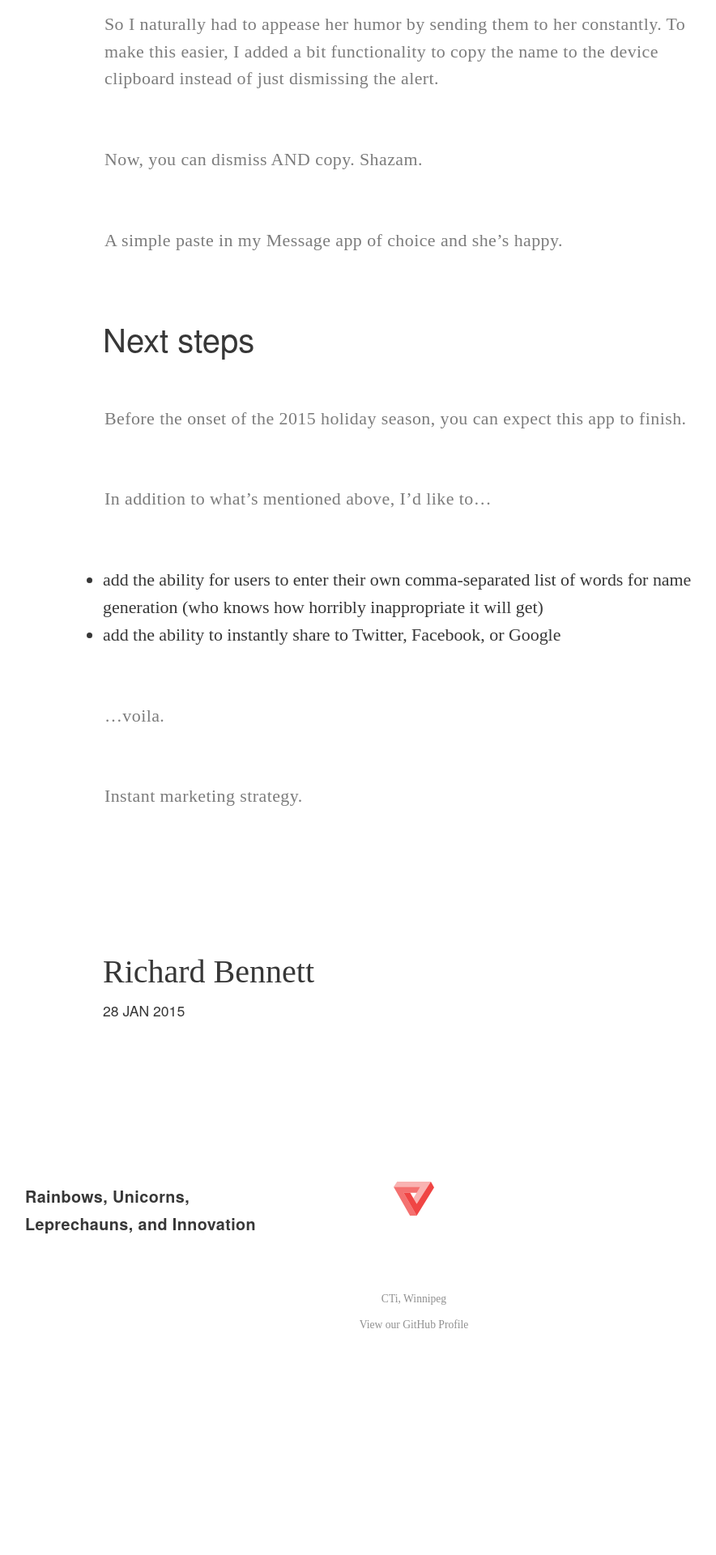
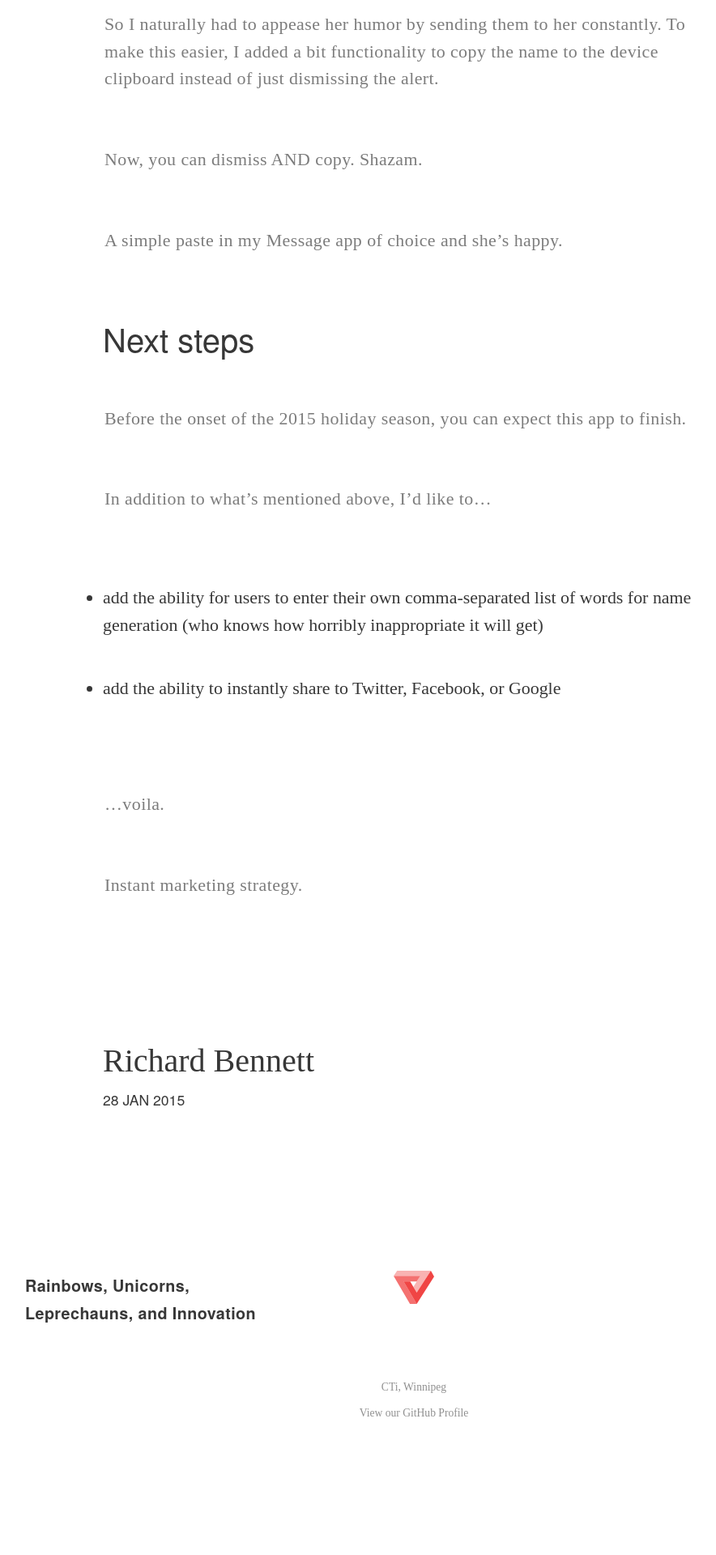
Before and after one commit to CTi-Winnipeg/cti-winnipeg.github.io, a Jekyll site: the page built from blog/code/_posts/2015-01-28-elf-name-generator.md, in a window 1280 px wide. Shown: the part 3326-5246 px from the top of the page at 81% size, without its empty margins (129-1013 px from the left). Built offline with Jekyll 4.4.1, drawn with Linux system fonts in a browser that asks for light colours; before the commit the page ends 5137 px from its top, so only the background shows below that.

Commit message:
Post style update

```diff
--- a/stylesheets/styles.css
+++ b/stylesheets/styles.css
@@ -277,6 +277,10 @@ article.post > p > img {
   height: auto;
 }
 
+article.post ul li {
+  margin: 1em 0em 2em 0em;
+}
+
 article.meta {
   padding: 2em 10% 10em 10%;
 }
```
